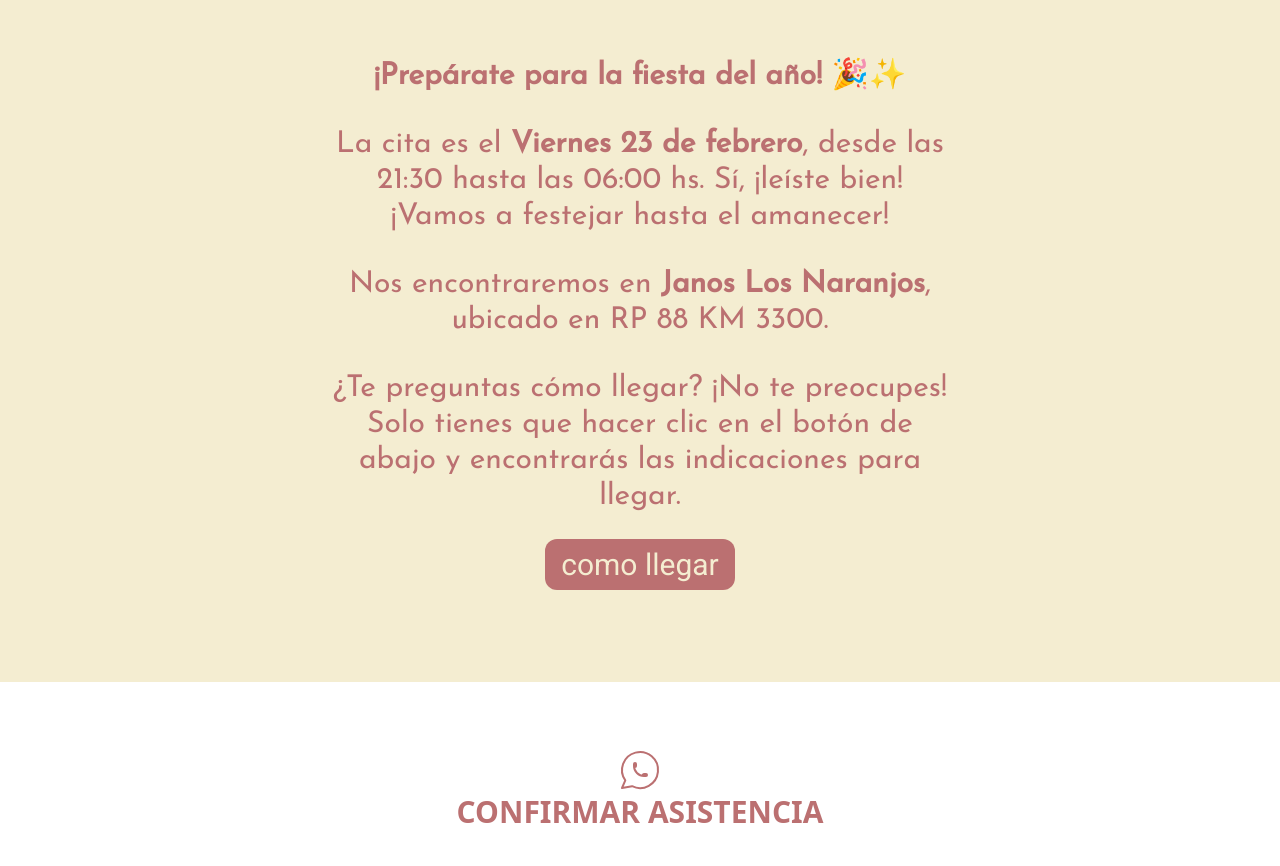
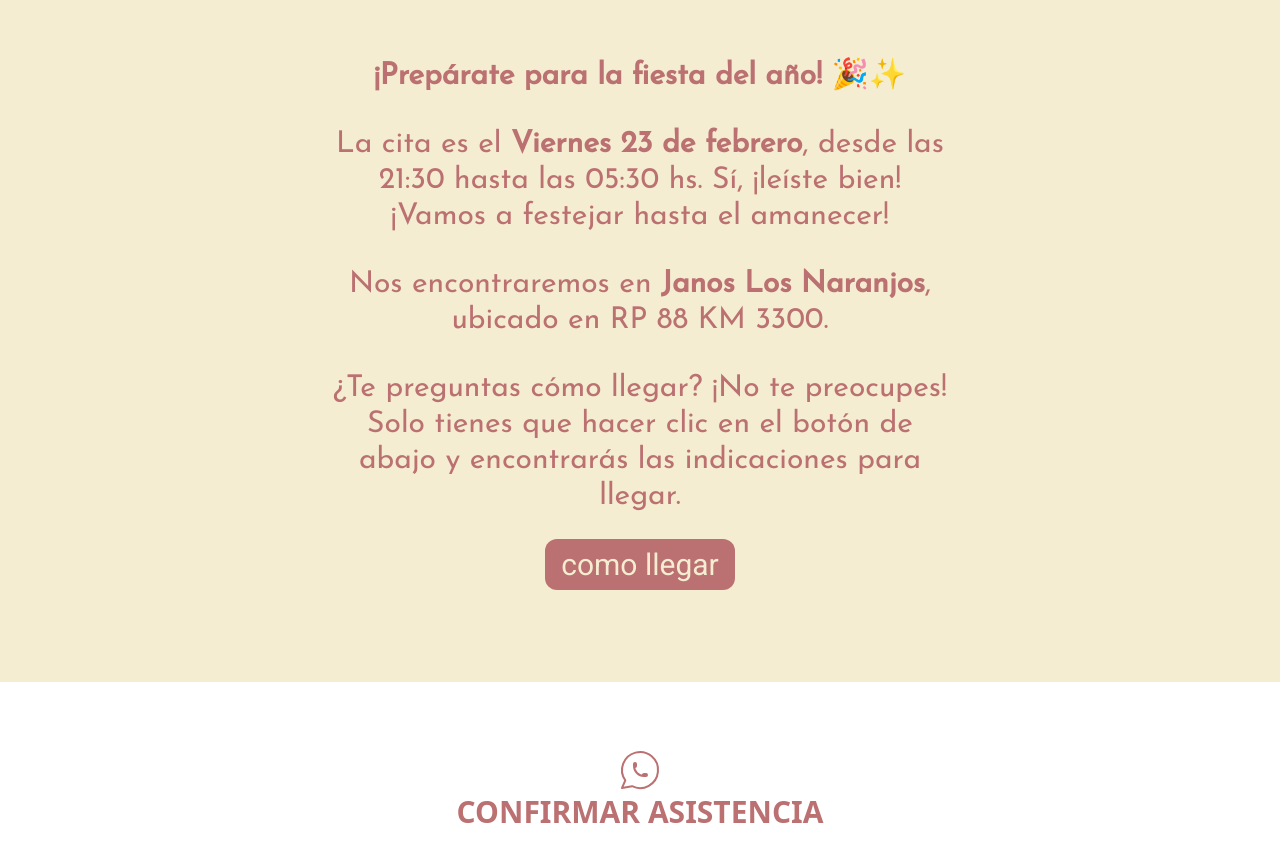
Before and after one commit to mdq4all/Cumple-sofi-15, a Next.js app: page / in a window 1280 px wide. Shown: the part 1460-2326 px from the top of the page. Built offline with nearby package versions, Linux system fonts and the light colour scheme; a web font is replaced by a local one.

Commit message:
corregido el horario

```diff
--- a/src/components/Party.jsx
+++ b/src/components/Party.jsx
@@ -31,7 +31,7 @@ const Party = () => {
           <p className="mb-2 md:mb-8">
             La cita es el{" "}
             <span className="font-bold">Viernes 23 de febrero</span>, desde las
-            21:30 hasta las 06:00 hs. Sí, ¡leíste bien! ¡Vamos a festejar hasta
+            21:30 hasta las 05:30 hs. Sí, ¡leíste bien! ¡Vamos a festejar hasta
             el amanecer!
           </p>
           <p className="mb-2 md:mb-8">
```
